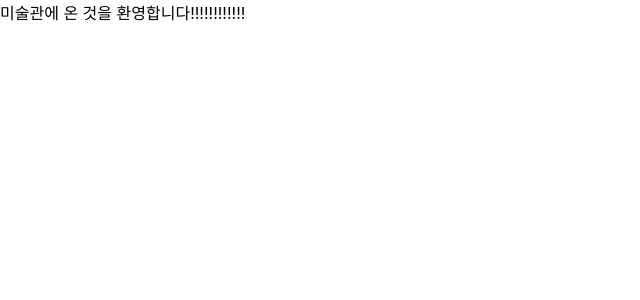
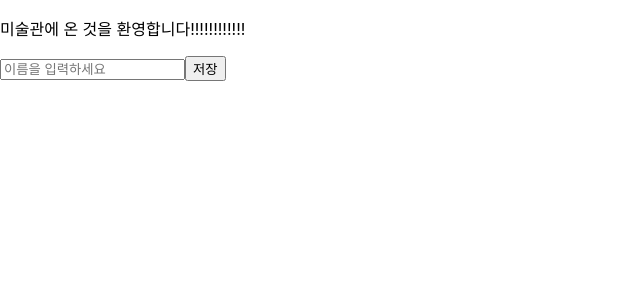
Before and after one commit to seojisoosoo/react-study-pic, a React (Create React App) app: page / in a window 1280 px wide. Shown: the top 300 px of the page, without its empty margins (0-640 px from the left). Built offline with nearby package versions, Linux system fonts and the light colour scheme.

Commit message:
feat:trying api

```diff
--- a/src/App.js
+++ b/src/App.js
@@ -3,13 +3,16 @@ import Show from "./Show";
 import { Routes, Route } from "react-router-dom";
 import Landing from "./Landing";
 import Visitors from "./Visitors";
+import ShowSecond from "./ShowSecond";
+
 const App = () => {
   return (
     <>
       <Routes>
-        <Route path="/show" element={<Show />} />
+        {/* <Route path="/show" element={<Show />} /> */}
         <Route path="/" element={<Landing />} />
         <Route path="/visitors" element={<Visitors />} />
+        <Route path="/showsecond" element={<ShowSecond />} />
       </Routes>
     </>
   );
--- a/src/Landing.js
+++ b/src/Landing.js
@@ -1,7 +1,26 @@
 import React from "react";
+import { useRef } from "react";
+import { useNavigate } from "react-router-dom";
+import { Link } from "react-router-dom";
 
 const Landing = () => {
-  return <div>미술관에 온 것을 환영합니다!!!!!!!!!!!!</div>;
+  const nameRef = useRef(null);
+  const navigate = useNavigate();
+  const saveClick = (url, name) => {
+    navigate(url, { state: { name: name } });
+  };
+  return (
+    <div>
+      <p>미술관에 온 것을 환영합니다!!!!!!!!!!!!</p>
+      <input placeholder="이름을 입력하세요" ref={nameRef} />
+      <button onClick={() => saveClick("/visitors", nameRef.current.value)}>
+        저장
+      </button>
+      {/* <Link to="/visitors">
+        <button>방명록 쓰기</button>
+      </Link> */}
+    </div>
+  );
 };
 
 export default Landing;
--- a/src/Show.js
+++ b/src/Show.js
@@ -31,6 +31,8 @@ const Show = () => {
   //   color: "blue",
   //   comment: "즐거우셨나요?",
   // });
+
+  // "proxy": "https://culture.seogwipo.go.kr",
 
   useEffect(() => {
     const fetchData = async () => {
--- /dev/null
+++ b/src/ShowSecond.js
@@ -0,0 +1,40 @@
+import React, { Fragment, useState } from "react";
+import { useEffect } from "react";
+import { axios } from "axios";
+
+const ShowSecond = () => {
+  const [secondPic, setSecondPic] = useState([]);
+  useEffect(() => {
+    const fetchData = async () => {
+      const response = await axios.get(
+        "https://www.jeju.go.kr/rest/JejuHdMuseumCollection/getJejuHdMuseumCollectionList.json"
+      );
+      //   console.log(response.data.collections);
+      //   setShowPicture(response.data.collections);
+      console.log(response);
+    };
+    fetchData();
+  }, []);
+  //   useEffect(() => {
+  //     axios.get("/").then((response) => {
+  //       return response.json();
+  //       //   const res = new XMLParser().parseFromString(response);
+  //       //   console.log(res);
+  //       //   return response.json();
+  //       //   console(response.data);
+  //     });
+  //   }, []);
+  return (
+    <>
+      {/* {secondPic.map((picture) => (
+        <Fragment key={picture.referenceIdentifier}>
+          <img src={picture.referenceIdentifier} alt="#" />
+          <p>작품명 | {picture.title}</p>
+          <p>제작 날짜 | {picture.regDate}</p>
+        </Fragment>
+      ))} */}
+    </>
+  );
+};
+
+export default ShowSecond;
--- a/src/Visitors.js
+++ b/src/Visitors.js
@@ -1,4 +1,5 @@
 import React, { useState, useRef, useEffect } from "react";
+import { useLocation } from "react-router-dom";
 import styled from "styled-components";
 
 const Font = styled.p`
@@ -6,6 +7,7 @@ const Font = styled.p`
 `;
 
 const Visitors = () => {
+  const { state } = useLocation();
   const [like, love] = useState(0);
   const [text, setText] = useState("");
   const textRef = useRef(null);
@@ -22,12 +24,13 @@ const Visitors = () => {
   const byeClick = () => {
     setBye((prev) => ({ ...prev, comment: "감사합니다" }));
   };
-  useEffect(() => {
-    alert("좋아요를 눌렀습니다!");
-  }, [like]);
+  //   useEffect(() => {
+  //     alert("좋아요를 눌렀습니다!");
+  //   }, [like]);
 
   return (
     <>
+      <h1>{state.name}반갑습니다!</h1>
       <Font>방명록</Font>
       <h1 onClick={() => love(like + 1)}>❤️</h1>
       <Font>{like}</Font>
```
Also changed, not shown: package.json (+5 -2 lines), 1 other file (tests, documents, lock files or other folders).
